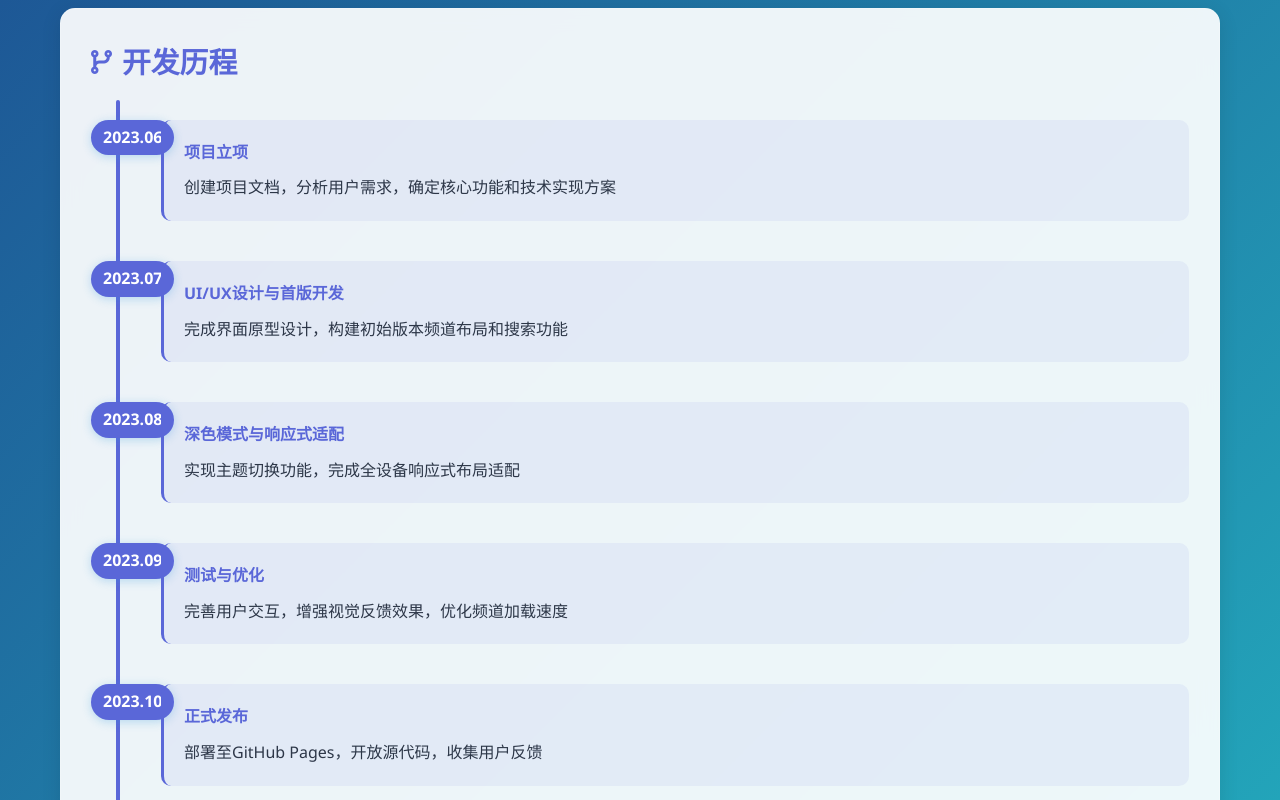
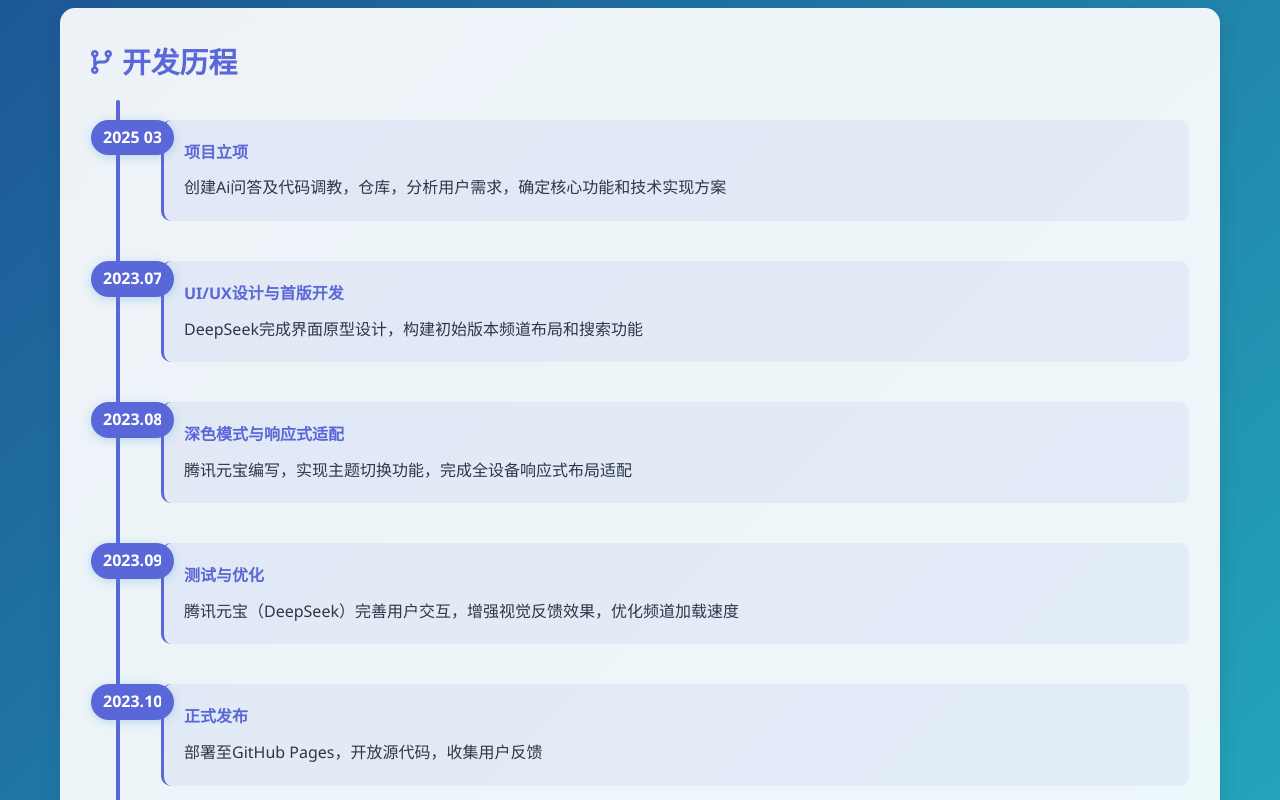
Before and after one commit to XiaoTaiXianMoss/peopleTV.github.io, a plain HTML site: page about.html in a window 1280 px wide. Shown: the part 1280-2080 px from the top of the page. Drawn offline with Linux system fonts and the light colour scheme.

Commit message:
about.html

```diff
--- a/about.html
+++ b/about.html
@@ -536,31 +536,31 @@
             <h2 class="card-title"><i class="fas fa-code-branch card-icon"></i> 开发历程</h2>
             <div class="timeline">
                 <div class="timeline-item">
-                    <div class="timeline-date">2023.06</div>
+                    <div class="timeline-date">2025 03</div>
                     <div class="timeline-content">
                         <h4>项目立项</h4>
-                        <p>创建项目文档，分析用户需求，确定核心功能和技术实现方案</p>
+                        <p>创建Ai问答及代码调教，仓库，分析用户需求，确定核心功能和技术实现方案</p>
                     </div>
                 </div>
                 <div class="timeline-item">
                     <div class="timeline-date">2023.07</div>
                     <div class="timeline-content">
                         <h4>UI/UX设计与首版开发</h4>
-                        <p>完成界面原型设计，构建初始版本频道布局和搜索功能</p>
+                        <p>DeepSeek完成界面原型设计，构建初始版本频道布局和搜索功能</p>
                     </div>
                 </div>
                 <div class="timeline-item">
                     <div class="timeline-date">2023.08</div>
                     <div class="timeline-content">
                         <h4>深色模式与响应式适配</h4>
-                        <p>实现主题切换功能，完成全设备响应式布局适配</p>
+                        <p>腾讯元宝编写，实现主题切换功能，完成全设备响应式布局适配</p>
                     </div>
                 </div>
                 <div class="timeline-item">
                     <div class="timeline-date">2023.09</div>
                     <div class="timeline-content">
                         <h4>测试与优化</h4>
-                        <p>完善用户交互，增强视觉反馈效果，优化频道加载速度</p>
+                        <p>腾讯元宝（DeepSeek）完善用户交互，增强视觉反馈效果，优化频道加载速度</p>
                     </div>
                 </div>
                 <div class="timeline-item">
@@ -623,7 +623,7 @@
 
         <!-- 作者信息卡片 -->
         <div class="card">
-            <h2 class="card-title"><i class="fas fa-user card-icon"></i> 开发者信息</h2>
+            <h2 class="card-title"><i class="fas fa-user card-icon"></i> 仓库信息</h2>
             <div class="author-card">
                 <div class="author-avatar">
                     <i class="fas fa-user-tie avatar-icon"></i>
```
